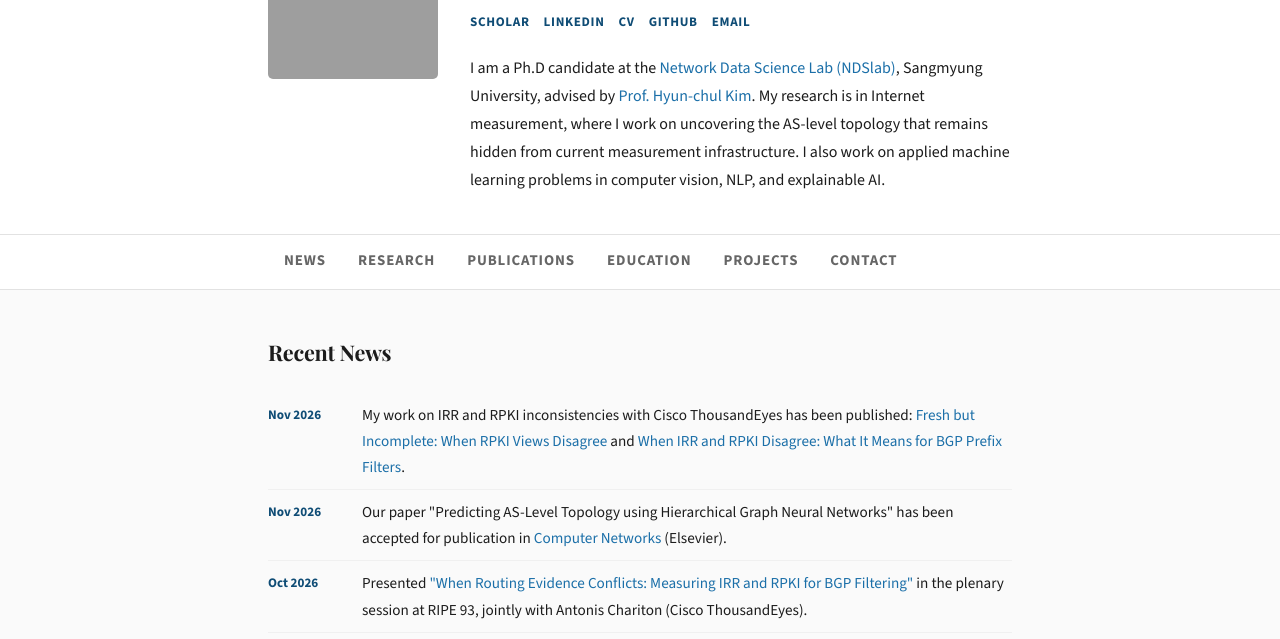
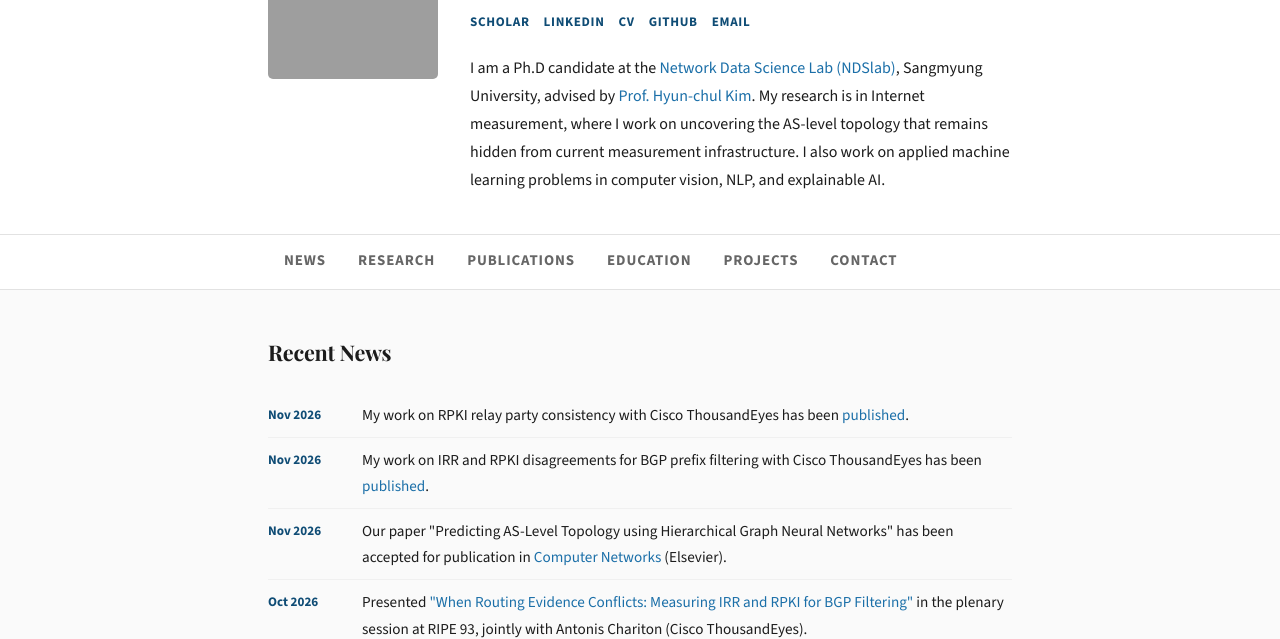
Before and after one commit to usama99/usama99.github.io, a plain HTML site: page index.html in a window 1280 px wide. Shown: the part 161-800 px from the top of the page. Drawn offline with nearby package versions, Linux system fonts and the light colour scheme; grey boxes are pictures that could not be loaded.

Commit message:
Update recent news section in index.html

```diff
--- a/index.html
+++ b/index.html
@@ -71,9 +71,13 @@
   <ul class="news">
     <li>
       <span class="nd">Nov 2026</span>
-      <span>My work on IRR and RPKI inconsistencies with Cisco ThousandEyes has been published:
-        <a href="https://medium.com/thousandeyes-engineering/fresh-but-incomplete-when-rpki-views-disagree-c6a740227981">Fresh but Incomplete: When RPKI Views Disagree</a> and
-        <a href="https://medium.com/thousandeyes-engineering/when-irr-and-rpki-disagree-what-it-means-for-bgp-prefix-filters-31585427c889">When IRR and RPKI Disagree: What It Means for BGP Prefix Filters</a>.</span>
+      <span>My work on RPKI relay party consistency with Cisco ThousandEyes has been
+        <a href="https://medium.com/thousandeyes-engineering/fresh-but-incomplete-when-rpki-views-disagree-c6a740227981">published</a>.</span>
+    </li>
+    <li>
+      <span class="nd">Nov 2026</span>
+      <span>My work on IRR and RPKI disagreements for BGP prefix filtering with Cisco ThousandEyes has been
+        <a href="https://medium.com/thousandeyes-engineering/when-irr-and-rpki-disagree-what-it-means-for-bgp-prefix-filters-31585427c889">published</a>.</span>
     </li>
     <li>
       <span class="nd">Nov 2026</span>
```
